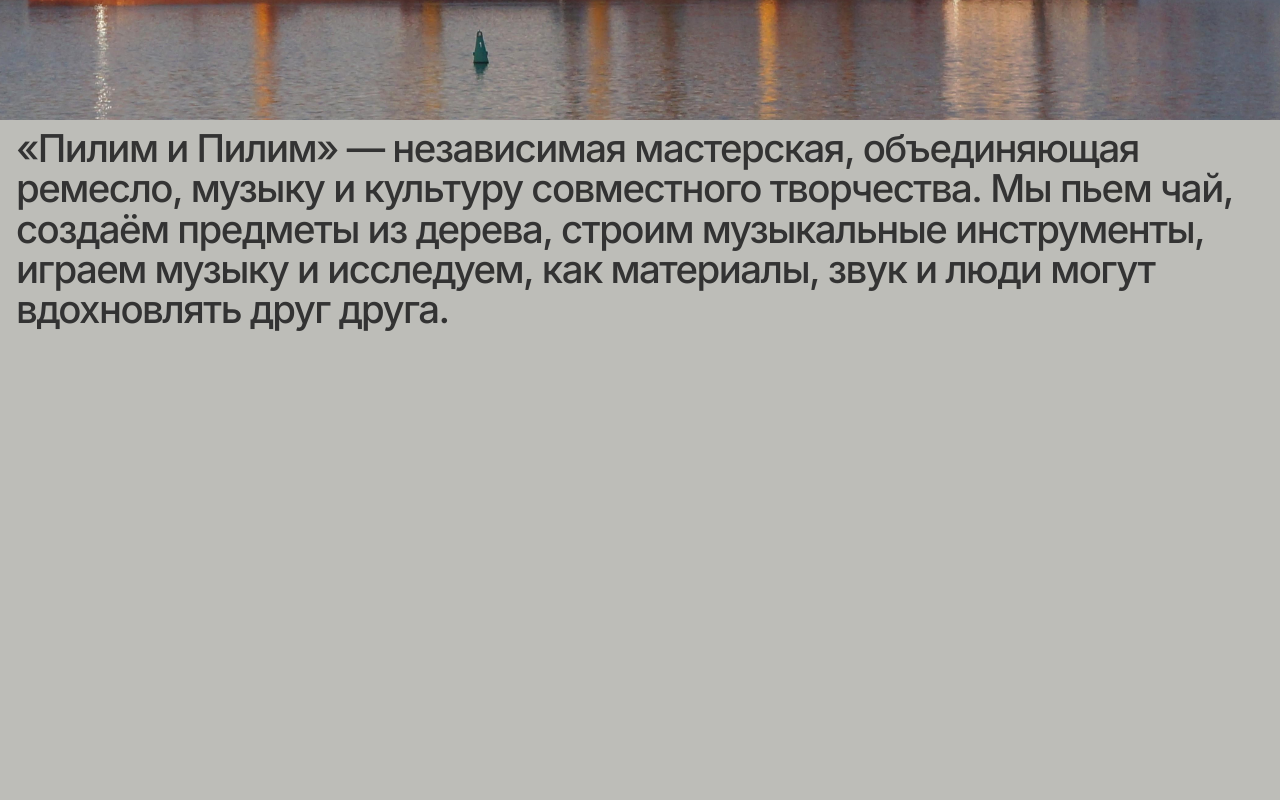
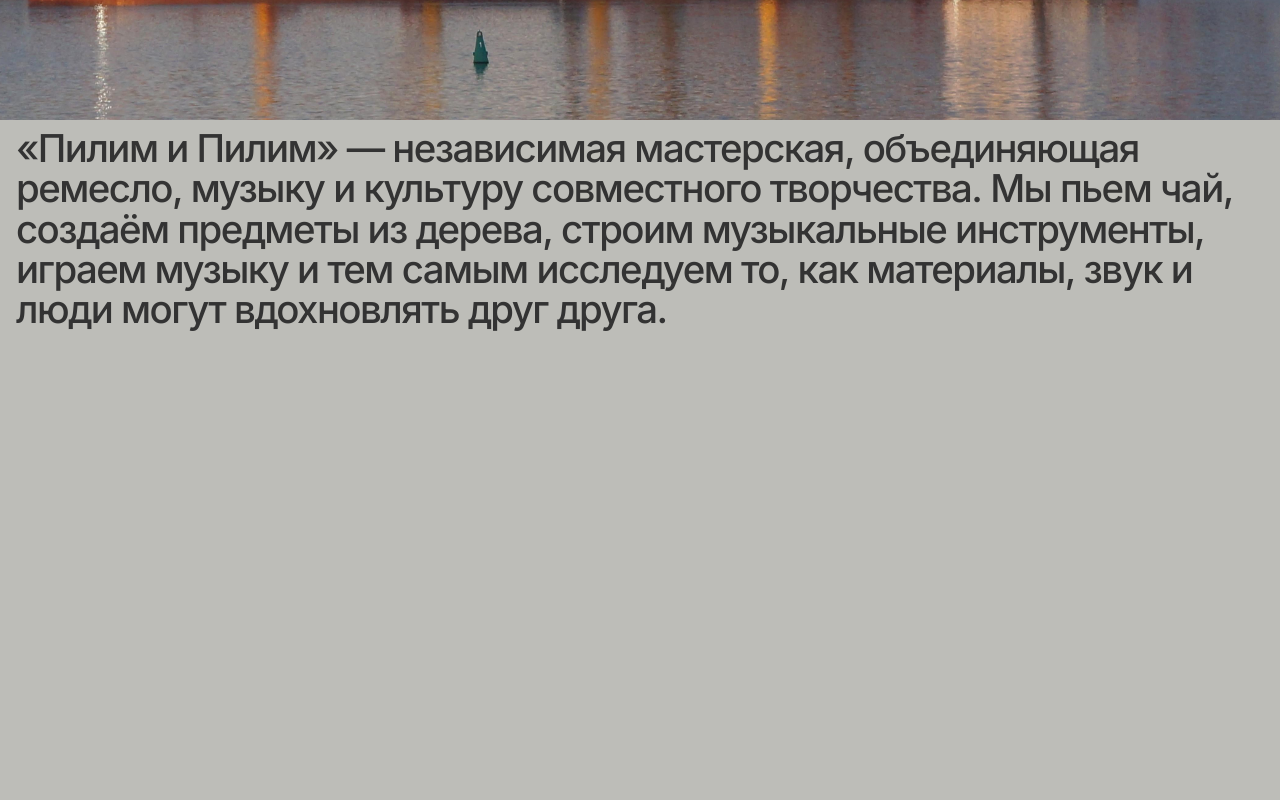
Before and after one commit to gwkphot/PILIMIPILIM1, a plain HTML site: page index.html in a window 1280 px wide. Shown: the part 2280-3080 px from the top of the page. Drawn offline with nearby package versions, Linux system fonts and the light colour scheme.

Commit message:
Update index.html

```diff
--- a/index.html
+++ b/index.html
@@ -106,7 +106,7 @@ alt="">
 «Пилим и Пилим» — независимая мастерская,
 объединяющая ремесло, музыку и культуру
 совместного творчества. Мы пьем чай, создаём предметы
-из дерева, строим музыкальные инструменты, играем музыку и исследуем, как материалы,
+из дерева, строим музыкальные инструменты, играем музыку и тем самым исследуем то, как материалы,
 звук и люди могут вдохновлять друг друга.
 
 </p>
```
